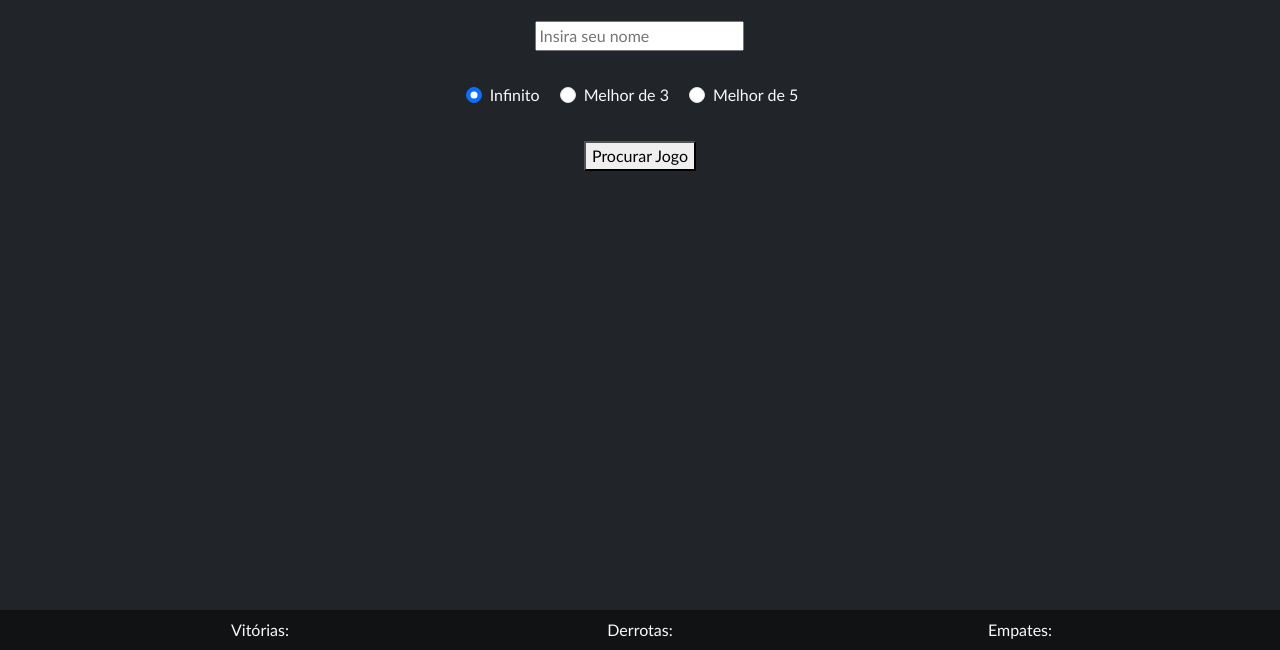
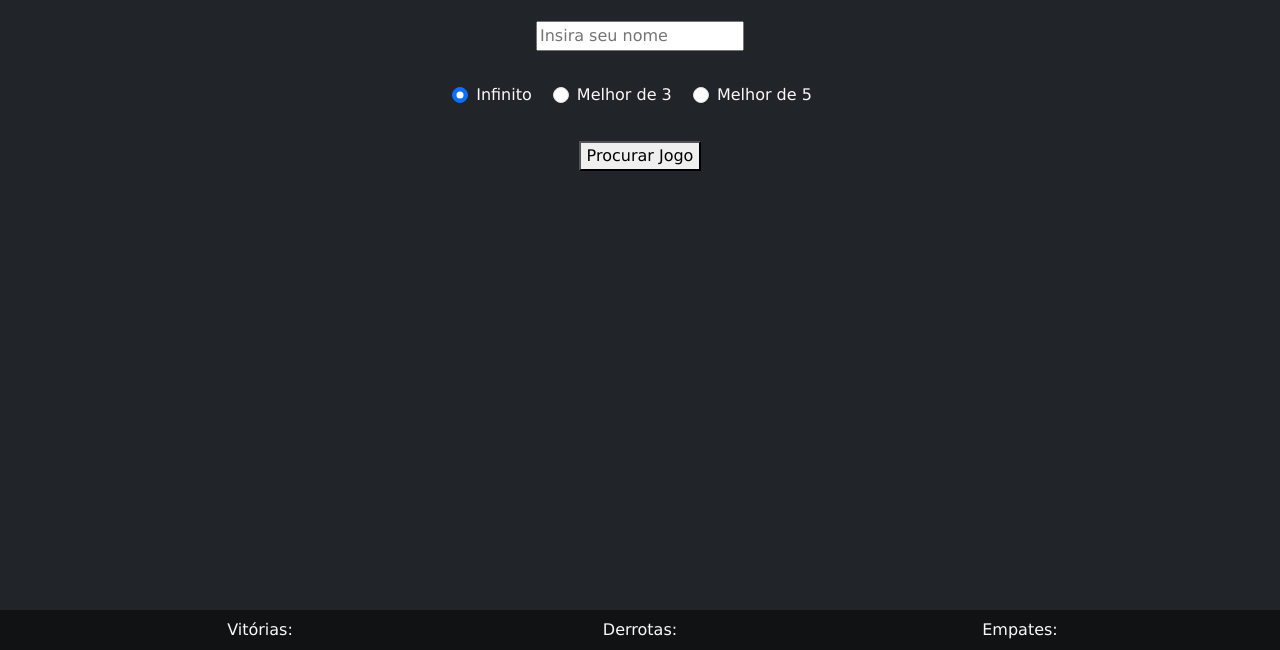
Before and after one commit to mateus-s-a/jokenpo, a website: page public/index.html in a window 1280 px wide. Shown: the part 150-800 px from the top of the page. Drawn offline with nearby package versions, Linux system fonts and the light colour scheme; no server answers.

Commit message:
fix(ui): font not being correctly estabilished style.css

```diff
--- a/public/style.css
+++ b/public/style.css
@@ -1,7 +1,8 @@
 @import url('https://fonts.googleapis.com/css2?family=Nothing+You+Could+Do&display=swap');
+@import url('https://fonts.googleapis.com/css2?family=Lexend:wght@100..900&display=swap');
 
 body {
-    font-family: 'Trebuchet MS', 'Lucida Sans Unicode', 'Lucida Grande', 'Lucida Sans', Arial, Helvetica, sans-serif;
+    font-family: 'Lucida Sans Unicode', 'Lucida Sans', Arial, Helvetica, sans-serif;
     /*font-family: 'Nothing You Could Do', cursive;*/
     user-select: none;
 }
```
